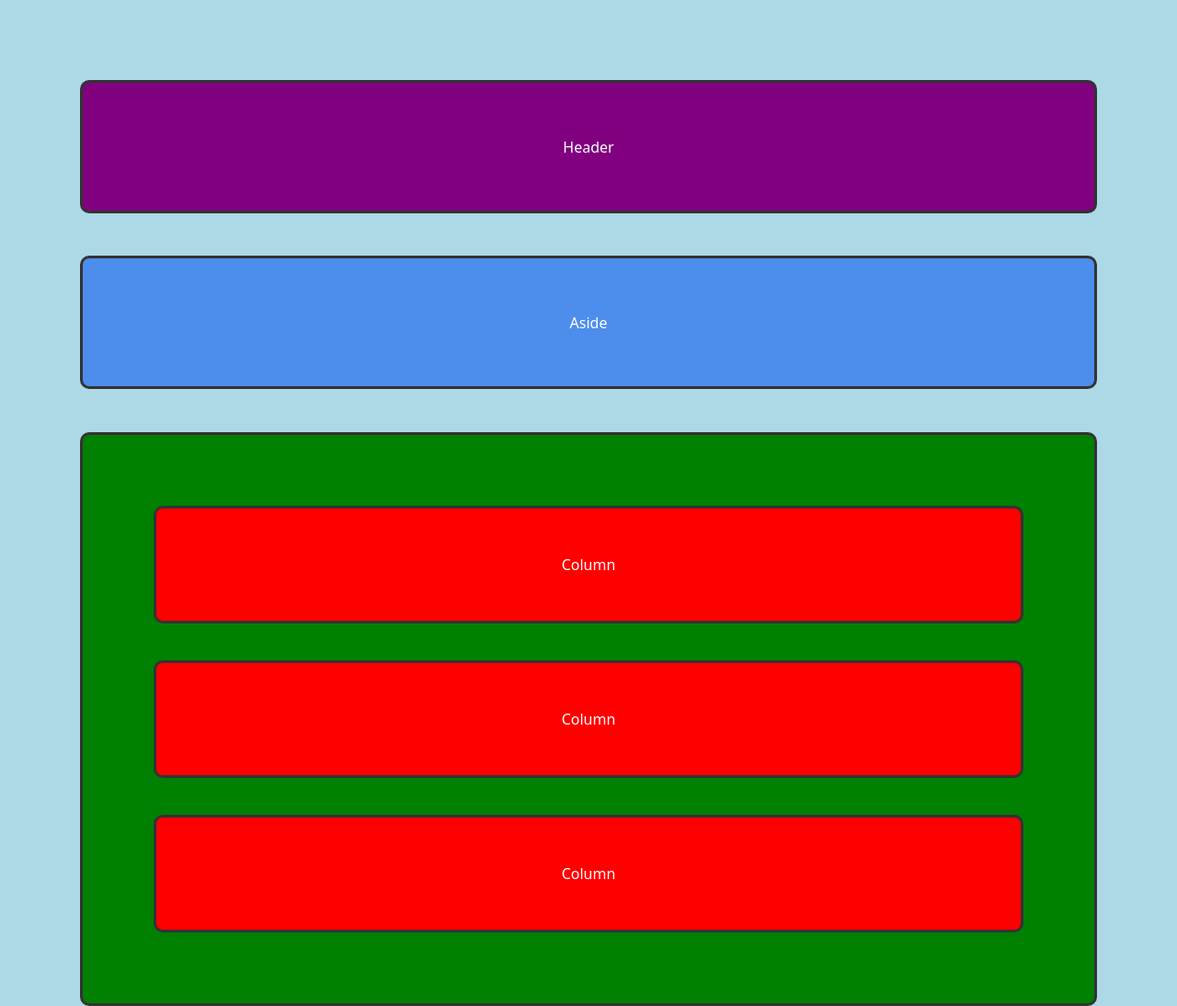
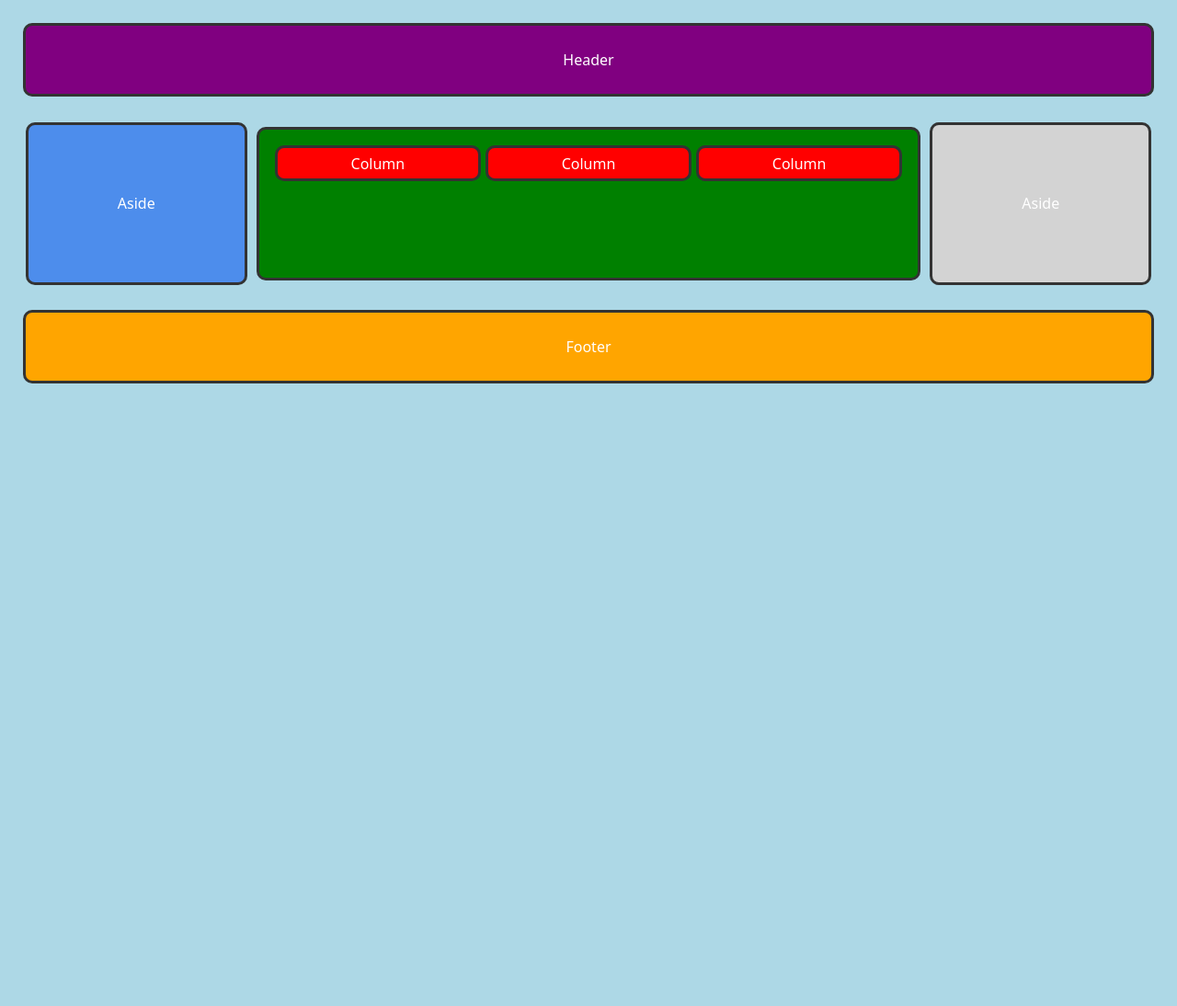
Before and after one commit to CarlChapman95/grid-wireframe-practice, a plain HTML site: page index.html in a window 1280 px wide. Shown: the top 1094 px of the page at 92% size. After the commit the page ends 800 px from the top, so only its background shows below. Drawn offline with Linux system fonts and the light colour scheme.

Commit message:
Need help plz

```diff
--- a/css/style.css
+++ b/css/style.css
@@ -4,13 +4,13 @@ body {
 .grid-container {
     display: grid;
     grid-template-rows: ;
-    padding: 5%;
+    padding: 1%;
 
 
 }
 .gridbox-item {
-    margin: 2%;
-    padding: 5%;
+    margin: 1%;
+    padding: 2%;
     border: 3px solid#333;
     border-radius: 10px;
     background-color: #dfdfdf;
@@ -43,3 +43,28 @@ body {
 .gridbox-footer {
     background-color: orange;
 }
+
+@media (min-width: 768px) {
+    .grid-container2 {
+        display: grid;
+        grid-template-columns: 1fr 3fr 1fr;
+        margin: 1%;
+
+    }
+    .gridbox-columns {
+        grid-template-columns: repeat(3, 1fr);
+        justify-content: space-evenly;
+
+
+
+    }
+    .gridbox-column {
+        align-content: center;
+    }
+    .gridbox-aside {
+        align-content: center;
+    }
+    .gridbox-aside2 {
+        align-content: center;
+    }
+}
--- a/index.html
+++ b/index.html
@@ -10,6 +10,7 @@
 <body>
     <div class="grid-container">
         <div class="gridbox-item gridbox-header">Header</div>
+        <div class="grid-container2">
         <div class="gridbox-item gridbox-aside">Aside</div>
         <div class="gridbox-item gridbox-columns">
             <div class="gridbox-item gridbox-column">Column</div>
@@ -17,6 +18,7 @@
             <div class="gridbox-item gridbox-column">Column</div>
         </div>
         <div class="gridbox-item gridbox-aside2">Aside</div>
+        </div>
         <div class="gridbox-item gridbox-footer">Footer</div>
     </div>
 </body>
```
Also changed, not shown: desktop-wireframe.png (added).
